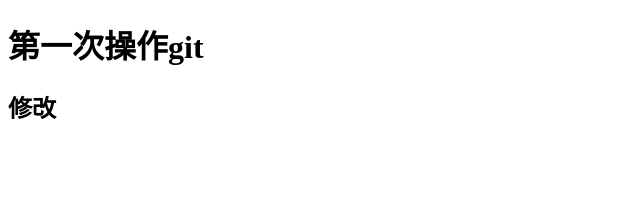
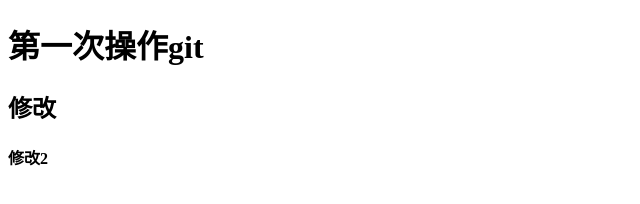
Before and after one commit to xiaoming-web/first-demo, a plain HTML site: page index.html in a window 1280 px wide. Shown: the full height of the page, 0-640 px from the left. Drawn offline with Linux system fonts and the light colour scheme.

Commit message:
第二次提交

```diff
--- a/index.html
+++ b/index.html
@@ -11,6 +11,7 @@
 <body>
     <h1>第一次操作git</h1>
     <h2>修改</h2>
+    <h4>修改2</h4>
 </body>
 
 </html>
```
